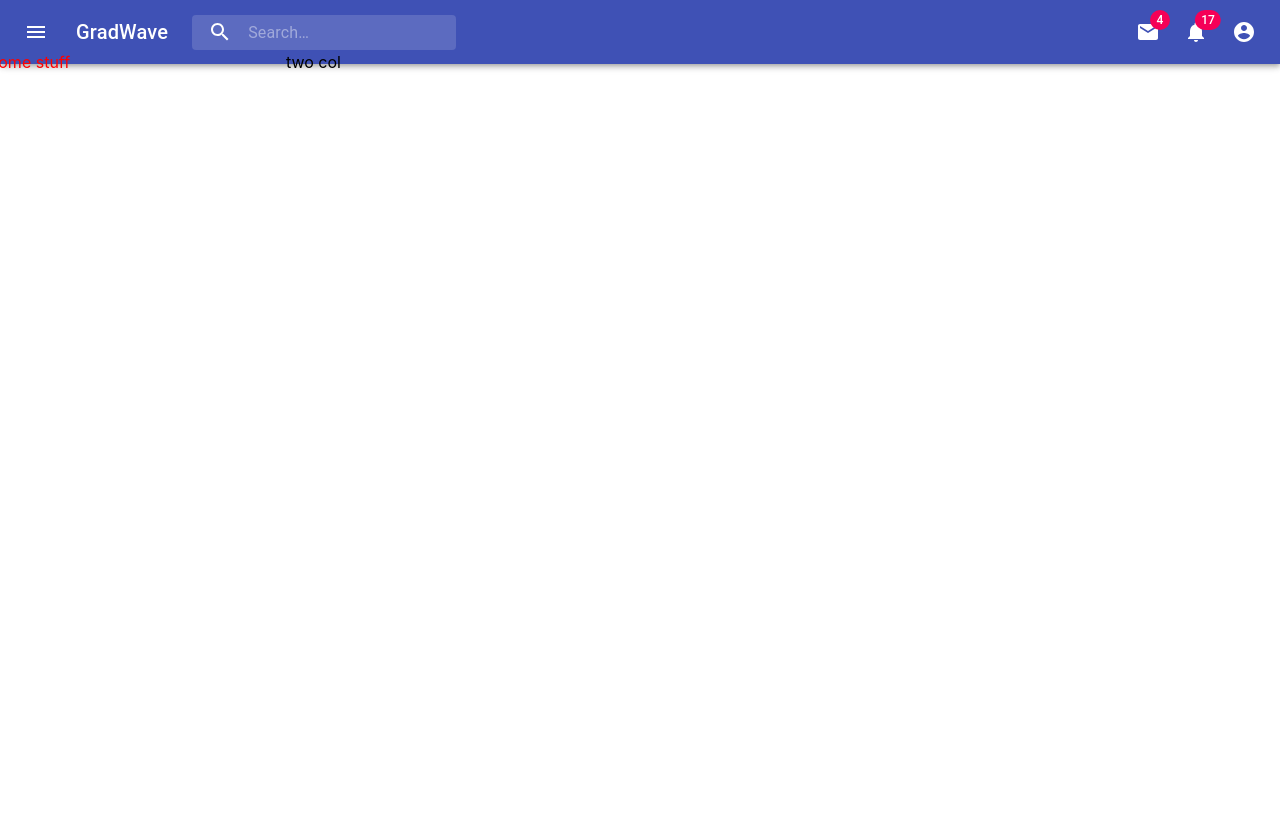
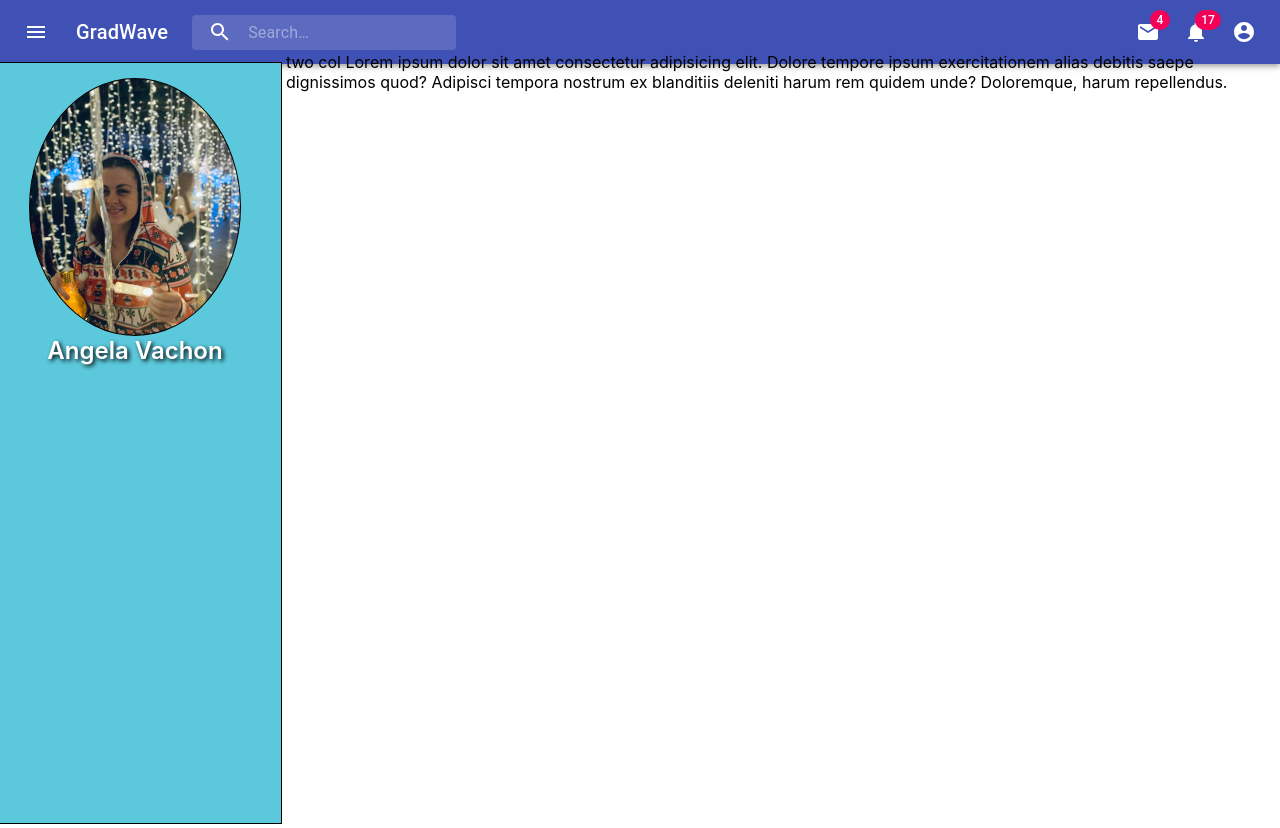
Before and after one commit to Heyrio/GradWave, a React (Create React App) app: page / in a window 1280 px wide. Before the commit the page ends 800 px from the top, so only its background shows below. Built offline with nearby package versions, Linux system fonts and the light colour scheme.

Commit message:
setting up sidebar component

```diff
--- a/src/components/SideBar.jsx
+++ b/src/components/SideBar.jsx
@@ -16,7 +16,11 @@ import {styles} from './SideBar.styles.js'
 
   return (
     <div className={classes.test}>
-      Some stuff
+      <div className={classes.profileCircle}>
+      </div>
+      <div className={classes.userName}>
+        Angela Vachon
+      </div>
     </div>
   )
 }
--- a/src/components/SideBar.styles.js
+++ b/src/components/SideBar.styles.js
@@ -1,7 +1,34 @@
-import { red } from "@material-ui/core/colors";
-
+import Background from './images/gf.jpg';
+import color from '@material-ui/core/colors/amber';
 export const styles = theme => ({
   test:{
-    color: "red"
+    marginTop: 10,
+    padding: 15,
+    height: 'calc(100vh - 70px)',
+    width: '100%',
+    border: "1px solid black",
+    marginRight: 20,
+    backgroundColor: "#5bc8db",
+    color: "white",
+  },
+
+  profileCircle:{
+    borderRadius: "100%",
+    border: "1px solid black",
+    width: "80%",
+    height: "35%",
+    backgroundColor: "#fff",
+    backgroundSize: "cover",
+    backgroundImage:  `url(${Background})`,
+    margin: "0 auto"
+  },
+
+  userName:{
+    textAlign: "center",
+    fontSize: 24,
+    fontWeight: 600,
+     textShadow: "2px 2px 4px #000000"
   }
+
+
 });
--- a/src/containers/MainUserContainer.jsx
+++ b/src/containers/MainUserContainer.jsx
@@ -8,13 +8,19 @@ import { Grid } from '@material-ui/core';
 export default function MainUserContainer() {
     return (
         <div>
-            <HeaderBar/>
+            <Grid container>
+                <Grid item lg={12}>
+                    <HeaderBar/>
+                </Grid>
+            </Grid>
                 <Grid container spacing={1}>
                     <Grid container item lg={3} spacing={3}>
                         <SideBar/>
                     </Grid>
                     <Grid container item xs={9} spacing={3}>
-                    two col
+                    two col Lorem ipsum dolor sit amet consectetur adipisicing elit. Dolore tempore ipsum exercitationem alias
+                    debitis saepe dignissimos quod? Adipisci tempora
+                    nostrum ex blanditiis deleniti harum rem quidem unde? Doloremque, harum repellendus.
                     </Grid>
                 </Grid>
         </div>
```
Also changed, not shown: src/components/images/gf.jpg (added).
